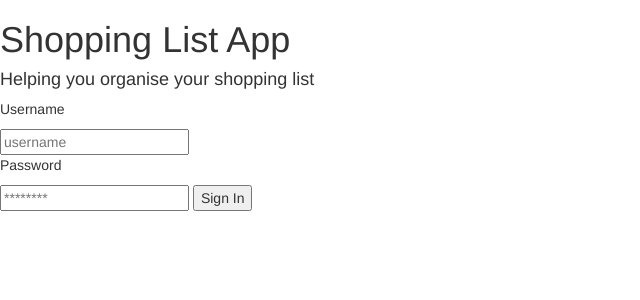
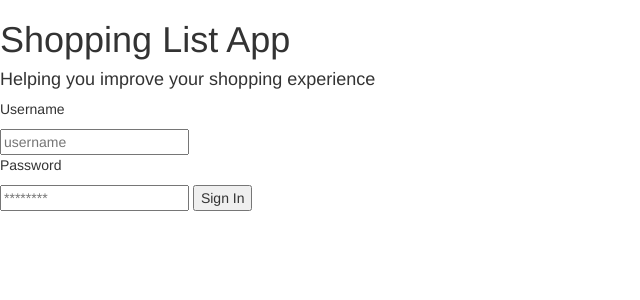
Before and after one commit to DollyGt/my_shopping_list_app, a Flask app: page / in a window 1280 px wide. Shown: the top 300 px of the page, without its empty margins (0-640 px from the left). Run offline with Flask 2, Linux system fonts and the light colour scheme; some libraries are stand-ins or nearby versions.

Commit message:
readme feed

```diff
--- a/templates/index.html
+++ b/templates/index.html
@@ -19,7 +19,7 @@
 
   <div class="title">
     <h1>Shopping List App</h1>
-    <h4>Helping you organise your shopping list</h4>
+    <h4>Helping you improve your shopping experience</h4>
   </div>
   <div class="Homepage">
     <div class="first">
--- a/templates/user_home.html
+++ b/templates/user_home.html
@@ -35,7 +35,7 @@
     <div class="container">
         <div class="row">
             <div class="col-sm-4">
-                <h3>Hello <span class="name">{{username}}</span></h3>
+                <h3>Hello <span class="name"></span></h3>
                 {% if documents %}
                 <h4>Your lists:</h4>
                 <table class="table table-striped">
```
